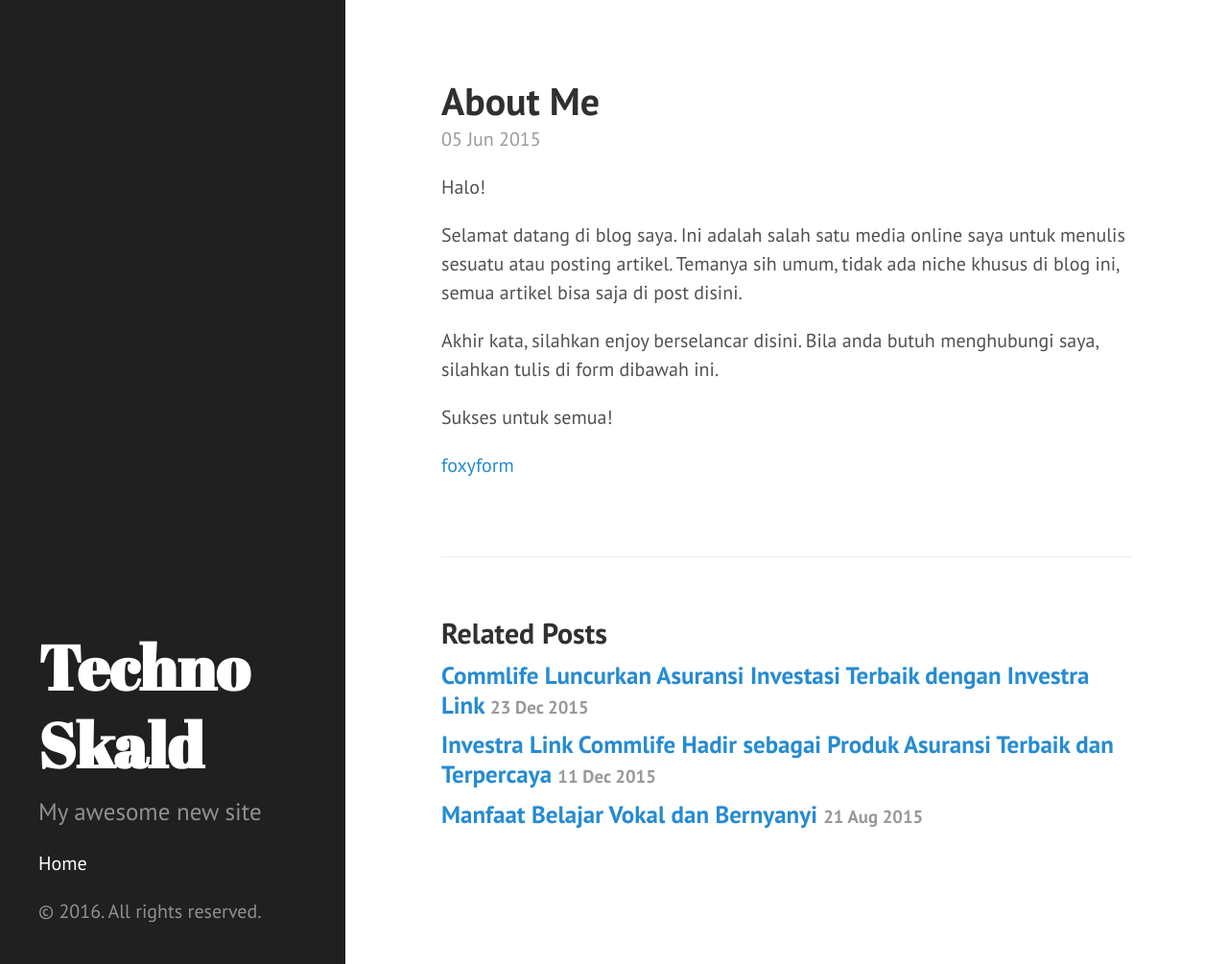
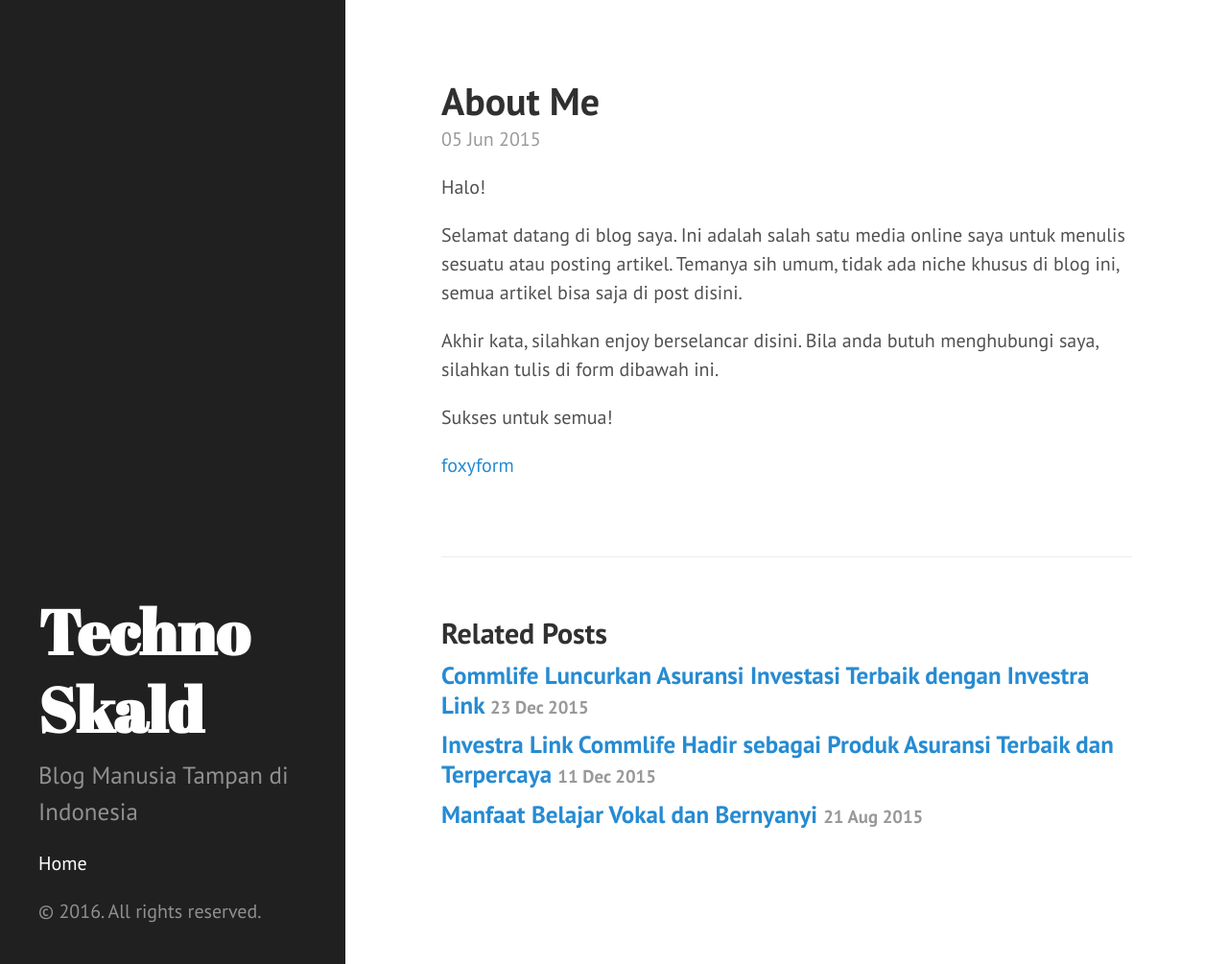
Before and after one commit to technoskald/technoskald.github.io, a Jekyll site: the page built from _posts/2015-06-05-about-me.markdown, in a window 1280 px wide and 1005 px high. Shown: the whole window at 96% size. Built offline with Jekyll 4.4.1, drawn with Linux system fonts in a browser that asks for light colours.

Commit message:
Update _config.yml

```diff
--- a/_config.yml
+++ b/_config.yml
@@ -4,5 +4,5 @@ markdown: kramdown
 url: http://technoskald.github.io
 title: Techno Skald
 tagline: Teknologi Canggih di Era Millenium
-description: My awesome new site
-paginate: 7
+description: Blog Manusia Tampan di Indonesia
+paginate: 5
```
